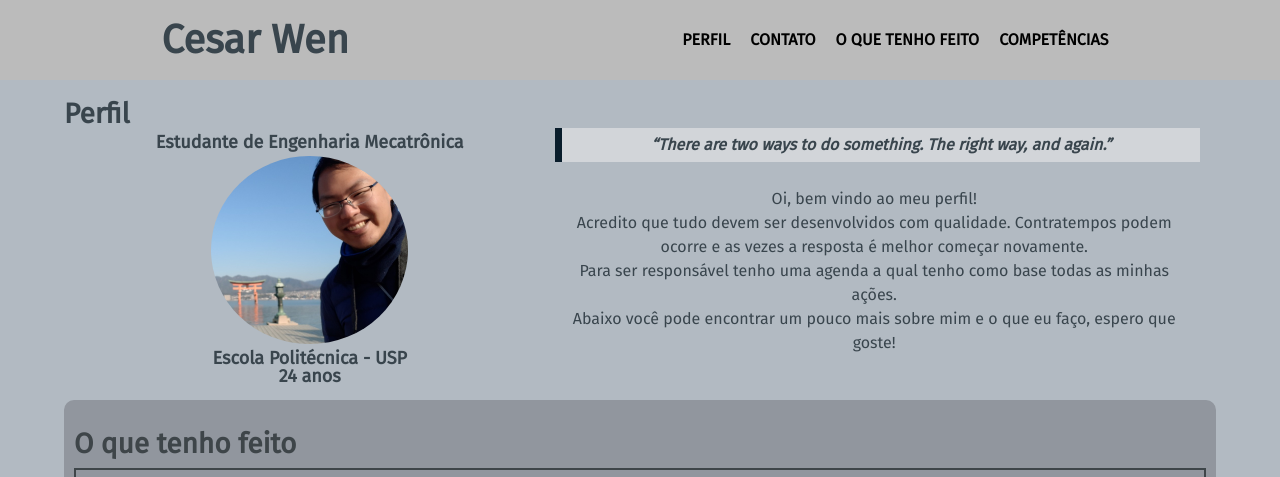
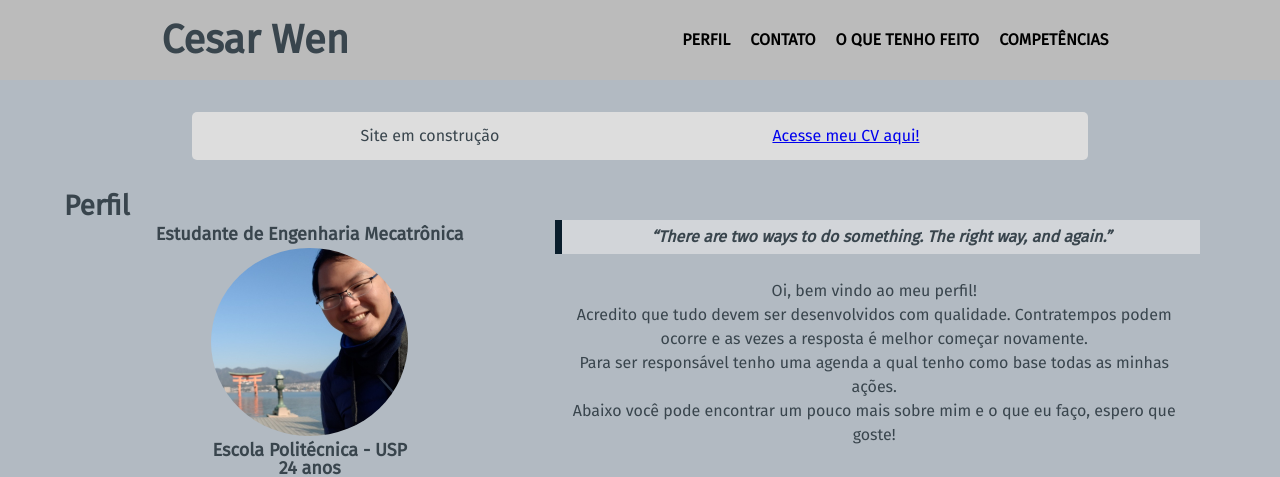
Before and after one commit to cesarwen/profile, a plain HTML site: page index.html in a window 1280 px wide. Shown: the top 477 px of the page. Drawn offline with Linux system fonts and the light colour scheme.

```diff
--- a/css/flexbox.css
+++ b/css/flexbox.css
@@ -30,14 +30,21 @@ header {
     display: flex;
 }
 
+.warning{
+    display: flex;
+    justify-content: space-around;
+    flex-direction: row;
+}
+
 .content {
     flex-grow:1;
     display: flex;
     flex-direction: column;
     justify-content: space-between;
+    align-content: space-around;
 }
 
-@media only screen and (max-width: 600px) {
+@media only screen and (max-width: 650px) {
 
     h1, h2, h3 {
         text-align: center;
--- a/css/style.css
+++ b/css/style.css
@@ -35,6 +35,13 @@ body{
         padding: 20px 0;
     }
 
+    .warning{
+        padding: 1em 2em;
+        margin : 2em 15%;
+        background: #DDDDDD;
+        border-radius: 5px;
+    }
+
     main{
         margin: 10px 5%;
     }
@@ -47,7 +54,6 @@ body{
         font-size: 22;
         text-decoration: none;
     }
-
 
     #profile-picture {
         width: 40%;
--- a/index.html
+++ b/index.html
@@ -24,6 +24,10 @@
         </nav>
     </header>
 
+    <div class = "warning">
+        <p>Site em construção</p>
+        <a href="https://drive.google.com/file/d/14PeXGstPS-JmhAlxqXavJ4vMQHlDLVsY/view?usp=sharing">Acesse meu CV aqui!</a>
+    </div>
     <main>
         <h2 class = "section-name">Perfil</h2>
         <div class="block_profile" id=profile>
```
